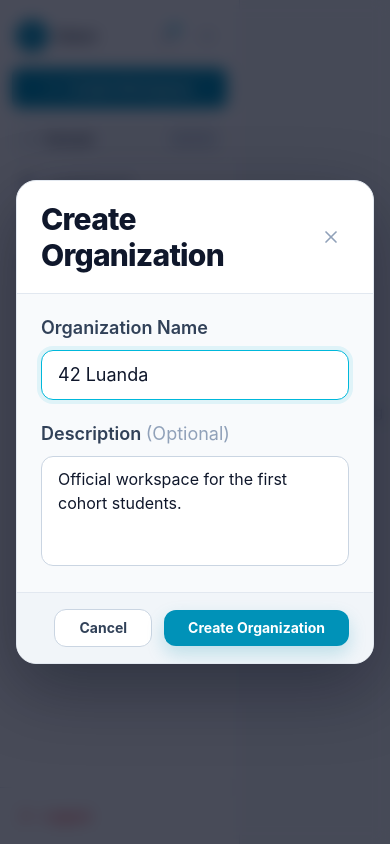
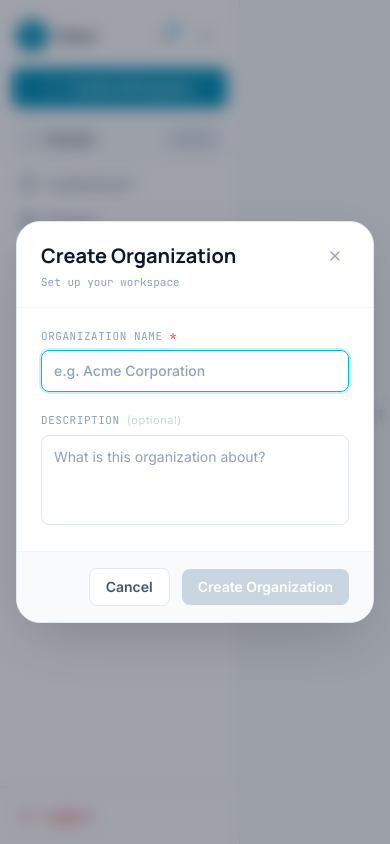
Before and after one commit to DARIONZITA/ft_prodd, a React (Vite) app in the folder frontend/: page /dashboard in a window 390 px wide. Both pictures are taken after typing "Sample" into the empty fields and a click on the button "Create Workspace". Built offline with nearby package versions, Linux system fonts and the light colour scheme.

Commit message:
style(modals): refactor CreateOrganizationModal and InviteMembersModal for improved UI consistency and responsiveness; update input fields and layout

```diff
--- a/frontend/src/pages/organization/CreateOrganizationModal.tsx
+++ b/frontend/src/pages/organization/CreateOrganizationModal.tsx
@@ -1,5 +1,5 @@
 import { useEffect, useState } from 'react'
-import { Building2, Upload, X } from 'lucide-react'
+import { X, Building2 } from 'lucide-react'
 
 interface CreateOrganizationModalProps {
   isOpen: boolean
@@ -8,8 +8,8 @@ interface CreateOrganizationModalProps {
 }
 
 export default function CreateOrganizationModal({ isOpen, onClose, onCreate }: CreateOrganizationModalProps) {
-  const [name, setName] = useState('42 Luanda')
-  const [description, setDescription] = useState('Official workspace for the first cohort students.')
+  const [name, setName] = useState('')
+  const [description, setDescription] = useState('')
 
   useEffect(() => {
     if (!isOpen) {
@@ -38,8 +38,8 @@ export default function CreateOrganizationModal({ isOpen, onClose, onCreate }: C
       return
     }
 
-    setName('42 Luanda')
-    setDescription('Official workspace for the first cohort students.')
+    setName('')
+    setDescription('')
   }, [isOpen])
 
   if (!isOpen) {
@@ -53,77 +53,78 @@ export default function CreateOrganizationModal({ isOpen, onClose, onCreate }: C
   }
 
   return (
-    <div
-      className="fixed inset-0 z-50 flex items-center justify-center bg-slate-950/72 px-4 py-6 backdrop-blur-sm"
-      onClick={event => {
-        if (event.target === event.currentTarget) {
-          onClose()
-        }
-      }}
+    <div className="fixed inset-0 z-50 flex items-center justify-center p-4 sm:p-6">
+      {/* Overlay */}
+      <div onClick={onClose} className="absolute inset-0 bg-slate-900/40 backdrop-blur-sm" />
+
+      {/* Modal */}
+      <div className="relative w-full max-w-[560px] max-h-[90vh] bg-white shadow-[0_20px_60px_-15px_rgba(0,0,0,0.2)] flex flex-col rounded-3xl border border-slate-200 overflow-hidden">
+        {/* Header */}
+        <div className="px-6 pt-5 pb-4 border-b border-slate-100 flex items-start justify-between flex-shrink-0">
+          <div>
+            <h2 className="font-display font-bold text-xl text-slate-900">Create Organization</h2>
+            <div className="flex items-center gap-2 mt-1">
+              <span className="font-mono text-[11px] text-slate-400">Set up your workspace</span>
+            </div>
+          </div>
+          <button
+            onClick={onClose}
+            className="text-slate-400 hover:text-slate-600 hover:bg-slate-100 p-1.5 rounded-lg transition-colors"
           >
-      <form
-        onSubmit={handleSubmit}
-        className="max-h-[90vh] w-full max-w-[640px] overflow-y-auto rounded-[20px] border border-slate-200 bg-white shadow-[0_24px_70px_rgba(2,6,23,0.36)]"
-      >
-        <header className="flex items-center justify-between border-b border-slate-200 px-6 py-5">
-          <h2 className="text-3xl font-extrabold tracking-tight text-slate-900">Create Organization</h2>
-          <button
-            type="button"
-            onClick={onClose}
-            className="rounded-lg p-2 text-slate-400 transition-colors duration-150 hover:bg-slate-100 hover:text-slate-700"
-            aria-label="Close"
-          >
-            <X size={20} />
+            <X className="w-4 h-4" />
           </button>
-        </header>
+        </div>
 
-        <div className="bg-slate-50 px-6 py-5">
-          <div className="grid gap-5">
+        {/* Body */}
+        <form onSubmit={handleSubmit} className="flex-1 overflow-y-auto px-6 py-5 space-y-5">
+          {/* Name */}
           <div>
-              <label htmlFor="organization-name" className="mb-2 block text-lg font-semibold text-slate-700">
-                Organization Name
+            <label className="block font-mono text-[11px] uppercase tracking-wider text-slate-400 mb-1.5">
+              Organization Name <span className="text-red-500">*</span>
             </label>
             <input
-                id="organization-name"
               type="text"
+              placeholder="e.g. Acme Corporation"
               value={name}
-                onChange={event => setName(event.target.value)}
-                className="w-full rounded-xl border border-slate-300 bg-white px-4 py-2.5 text-lg text-slate-900 outline-none transition-colors duration-150 focus:border-cyan-500 focus:ring-4 focus:ring-cyan-500/10"
+              onChange={(e) => setName(e.target.value)}
+              className="w-full font-body text-sm border font-medium border-slate-300 rounded-lg px-3 py-2.5 outline-none focus:border-cyan-500 focus:ring-2 focus:ring-cyan-500/20 text-slate-900 placeholder-slate-400 transition-all"
               autoFocus
             />
           </div>
 
+          {/* Description */}
           <div>
-              <label htmlFor="organization-description" className="mb-2 block text-lg font-semibold text-slate-700">
-                Description <span className="font-normal text-slate-400">(Optional)</span>
+            <label className="block font-mono text-[11px] uppercase tracking-wider text-slate-400 mb-1.5">
+              Description <span className="text-slate-300 font-normal normal-case font-body">(optional)</span>
             </label>
             <textarea
-                id="organization-description"
+              placeholder="What is this organization about?"
+              rows={3}
               value={description}
-                onChange={event => setDescription(event.target.value)}
-                className="min-h-[110px] w-full resize-none rounded-xl border border-slate-300 bg-white px-4 py-2.5 text-base text-slate-900 outline-none transition-colors duration-150 focus:border-cyan-500 focus:ring-4 focus:ring-cyan-500/10"
+              onChange={(e) => setDescription(e.target.value)}
+              className="w-full font-body text-sm border border-slate-200 rounded-lg px-3 py-2.5 outline-none focus:border-cyan-500 focus:ring-2 focus:ring-cyan-500/20 text-slate-700 placeholder-slate-400 resize-none leading-relaxed transition-all"
             />
           </div>
-          </div>
-        </div>
+        </form>
 
-        <footer className="flex items-center justify-end gap-3 border-t border-slate-200 bg-slate-100 px-6 py-4">
+        {/* Footer */}
+        <div className="flex items-center justify-end gap-3 px-6 py-4 border-t border-slate-100 flex-shrink-0 bg-slate-50">
           <button
             type="button"
             onClick={onClose}
-            className="rounded-xl border border-slate-300 bg-white px-6 py-2 text-sm font-bold text-slate-700 transition-colors duration-150 hover:bg-slate-50"
+            className="px-4 py-2 font-body text-sm font-bold text-slate-600 bg-white border border-slate-200 rounded-lg hover:bg-slate-50 transition-colors"
           >
             Cancel
           </button>
           <button
             type="submit"
             disabled={!name.trim()}
-            className="rounded-xl bg-cyan-600 px-6 py-2 text-sm font-bold text-white shadow-[0_8px_18px_rgba(8,145,178,0.22)] transition-colors duration-150 hover:bg-cyan-700 disabled:cursor-not-allowed disabled:bg-slate-300"
+            className="px-4 py-2 font-body text-sm font-bold text-white bg-cyan-600 rounded-lg transition-all hover:-translate-y-0.5 hover:bg-cyan-700 shadow-[0_4px_14px_rgba(8,145,178,0.2)] hover:shadow-[0_6px_20px_rgba(8,145,178,0.3)] disabled:cursor-not-allowed disabled:bg-slate-300 disabled:hover:translate-y-0 disabled:shadow-none"
           >
             Create Organization
           </button>
-        </footer>
-      </form>
+        </div>
+      </div>
     </div>
   )
 }
--- a/frontend/src/pages/organization/InviteMembersModal.tsx
+++ b/frontend/src/pages/organization/InviteMembersModal.tsx
@@ -1,3 +1,4 @@
+import { useEffect } from 'react'
 import { Check, ChevronDown, Search, X } from 'lucide-react'
 
 interface InviteCandidate {
@@ -27,97 +28,129 @@ export default function InviteMembersModal({
   onClose,
   onSendInvite,
 }: InviteMembersModalProps) {
+  useEffect(() => {
+    if (!isOpen) {
+      return
+    }
+
+    const previousOverflow = document.body.style.overflow
+    document.body.style.overflow = 'hidden'
+
+    const handleKeyDown = (event: KeyboardEvent) => {
+      if (event.key === 'Escape') {
+        onClose()
+      }
+    }
+
+    window.addEventListener('keydown', handleKeyDown)
+
+    return () => {
+      document.body.style.overflow = previousOverflow
+      window.removeEventListener('keydown', handleKeyDown)
+    }
+  }, [isOpen, onClose])
+
   if (!isOpen) {
     return null
   }
 
   return (
-    <div
-      className="fixed inset-0 z-50 flex items-center justify-center bg-slate-950/65 px-4 py-6 backdrop-blur-sm"
-      onClick={event => {
-        if (event.target === event.currentTarget) {
-          onClose()
-        }
-      }}
-    >
-      <div className="max-h-[90vh] w-full max-w-[740px] overflow-y-auto rounded-[22px] border border-slate-200 bg-white shadow-[0_24px_70px_rgba(2,6,23,0.32)]">
-        <header className="flex items-center justify-between border-b border-slate-200 px-6 py-5">
-          <h2 className="text-3xl font-extrabold tracking-tight text-slate-900">Invite Members</h2>
+    <div className="fixed inset-0 z-50 flex items-center justify-center p-4 sm:p-6">
+      {/* Overlay */}
+      <div onClick={onClose} className="absolute inset-0 bg-slate-900/40 backdrop-blur-sm" />
+
+      {/* Modal */}
+      <div className="relative w-full max-w-[560px] max-h-[90vh] bg-white shadow-[0_20px_60px_-15px_rgba(0,0,0,0.2)] flex flex-col rounded-3xl border border-slate-200 overflow-hidden">
+        {/* Header */}
+        <div className="px-6 pt-5 pb-4 border-b border-slate-100 flex items-start justify-between flex-shrink-0">
+          <div>
+            <h2 className="font-display font-bold text-xl text-slate-900">Invite Members</h2>
+            <div className="flex items-center gap-2 mt-1">
+              <span className="font-mono text-[11px] text-slate-400">Add people to collaborate</span>
+            </div>
+          </div>
           <button
-            type="button"
             onClick={onClose}
-            className="rounded-lg p-2 text-slate-400 transition-colors duration-150 hover:bg-slate-100 hover:text-slate-700"
-            aria-label="Close"
+            className="text-slate-400 hover:text-slate-600 hover:bg-slate-100 p-1.5 rounded-lg transition-colors"
           >
-            <X size={20} />
+            <X className="w-4 h-4" />
           </button>
-        </header>
+        </div>
 
-        <div className="space-y-5 bg-slate-50 px-6 py-5">
-          <p className="text-base text-slate-500">Invite people to your workspace to collaborate on projects.</p>
-
+        {/* Body */}
+        <div className="flex-1 overflow-y-auto px-6 py-5 space-y-5">
+          {/* Search */}
           <div>
-            <label className="mb-2 block text-xs font-bold uppercase tracking-[0.2em] text-slate-500">Search User</label>
-            <div className="flex items-center gap-3 rounded-xl border border-slate-300 bg-white px-4 py-2.5">
-              <Search size={18} className="text-slate-400" />
+            <label className="block font-mono text-[11px] uppercase tracking-wider text-slate-400 mb-1.5">
+              Search User
+            </label>
+            <div className="flex items-center gap-2 border border-slate-300 rounded-lg px-3 py-2.5 bg-white focus-within:border-cyan-500 focus-within:ring-2 focus-within:ring-cyan-500/20 transition-all">
+              <Search className="w-4 h-4 text-slate-400" />
               <input
                 value={search}
-                onChange={event => onSearchChange(event.target.value)}
+                onChange={(e) => onSearchChange(e.target.value)}
                 placeholder="Enter username or email..."
-                className="w-full bg-transparent text-lg text-slate-700 outline-none placeholder:text-slate-400"
+                className="w-full bg-transparent text-sm text-slate-700 outline-none placeholder:text-slate-400"
               />
             </div>
           </div>
 
+          {/* Search Results */}
           <div>
-            <label className="mb-2 block text-xs font-bold uppercase tracking-[0.2em] text-slate-500">Search Results</label>
+            <label className="block font-mono text-[11px] uppercase tracking-wider text-slate-400 mb-1.5">
+              Search Results
+            </label>
             <button
               type="button"
-              className="flex w-full items-center justify-between rounded-xl border border-cyan-200 bg-cyan-50/70 px-4 py-3 text-left"
+              className="flex w-full items-center justify-between rounded-lg border border-cyan-200 bg-cyan-50 px-3 py-2.5 text-left transition-colors"
             >
-              <div className="flex items-center gap-4">
-                <span className="flex h-11 w-11 items-center justify-center rounded-full bg-cyan-500 text-base font-bold text-slate-900">
+              <div className="flex items-center gap-3">
+                <span className="flex h-9 w-9 items-center justify-center rounded-full bg-cyan-500 text-sm font-bold text-white">
                   {selectedCandidate.initials}
                 </span>
-                <span>
-                  <span className="block text-xl font-semibold text-slate-900">{selectedCandidate.name}</span>
-                  <span className="block text-sm text-slate-500">
+                <div>
+                  <span className="block text-sm font-semibold text-slate-900">{selectedCandidate.name}</span>
+                  <span className="block text-xs text-slate-500">
                     {selectedCandidate.username} • {selectedCandidate.email}
                   </span>
-                </span>
+                </div>
               </div>
-              <Check size={20} className="text-cyan-600" />
+              <Check className="w-4 h-4 text-cyan-600" />
             </button>
           </div>
 
+          {/* Role */}
           <div>
-            <label className="mb-2 block text-xs font-bold uppercase tracking-[0.2em] text-slate-500">Role</label>
+            <label className="block font-mono text-[11px] uppercase tracking-wider text-slate-400 mb-1.5">
+              Role
+            </label>
             <button
               type="button"
-              className="flex w-full items-center justify-between rounded-xl border border-slate-300 bg-white px-4 py-2.5 text-base font-medium text-slate-700"
+              className="flex w-full items-center justify-between border border-slate-300 rounded-lg px-3 py-2.5 text-sm font-medium text-slate-700 bg-white hover:bg-slate-50 transition-colors"
             >
               <span>{roleLabel}</span>
-              <ChevronDown size={20} className="text-slate-400" />
+              <ChevronDown className="w-4 h-4 text-slate-400" />
             </button>
           </div>
         </div>
 
-        <footer className="flex items-center justify-end gap-3 border-t border-slate-200 bg-slate-100 px-6 py-4">
+        {/* Footer */}
+        <div className="flex items-center justify-end gap-3 px-6 py-4 border-t border-slate-100 flex-shrink-0 bg-slate-50">
           <button
             type="button"
             onClick={onClose}
-            className="rounded-xl px-5 py-2 text-base font-medium text-slate-600 transition-colors duration-150 hover:bg-slate-200/70"
+            className="px-4 py-2 font-body text-sm font-bold text-slate-600 bg-white border border-slate-200 rounded-lg hover:bg-slate-50 transition-colors"
           >
             Cancel
           </button>
           <button
             type="button"
             onClick={onSendInvite}
-            className="rounded-xl bg-cyan-600 px-6 py-2 text-lg font-bold text-white shadow-[0_8px_18px_rgba(8,145,178,0.22)] transition-colors duration-150 hover:bg-cyan-700"
+            className="px-4 py-2 font-body text-sm font-bold text-white bg-cyan-600 rounded-lg transition-all hover:-translate-y-0.5 hover:bg-cyan-700 shadow-[0_4px_14px_rgba(8,145,178,0.2)] hover:shadow-[0_6px_20px_rgba(8,145,178,0.3)]"
           >
             Send Invite
           </button>
-        </footer>
+        </div>
       </div>
     </div>
   )
```
Lines whose indentation alone changed are shown as unchanged.
